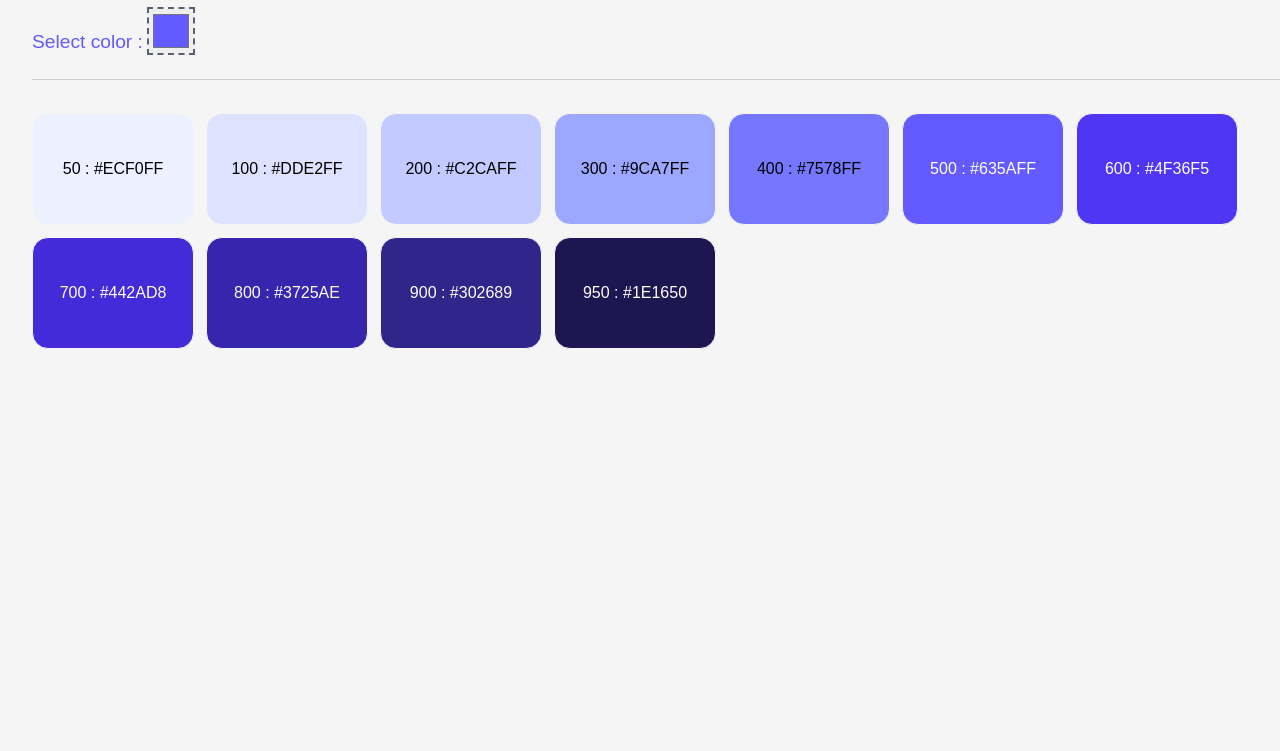
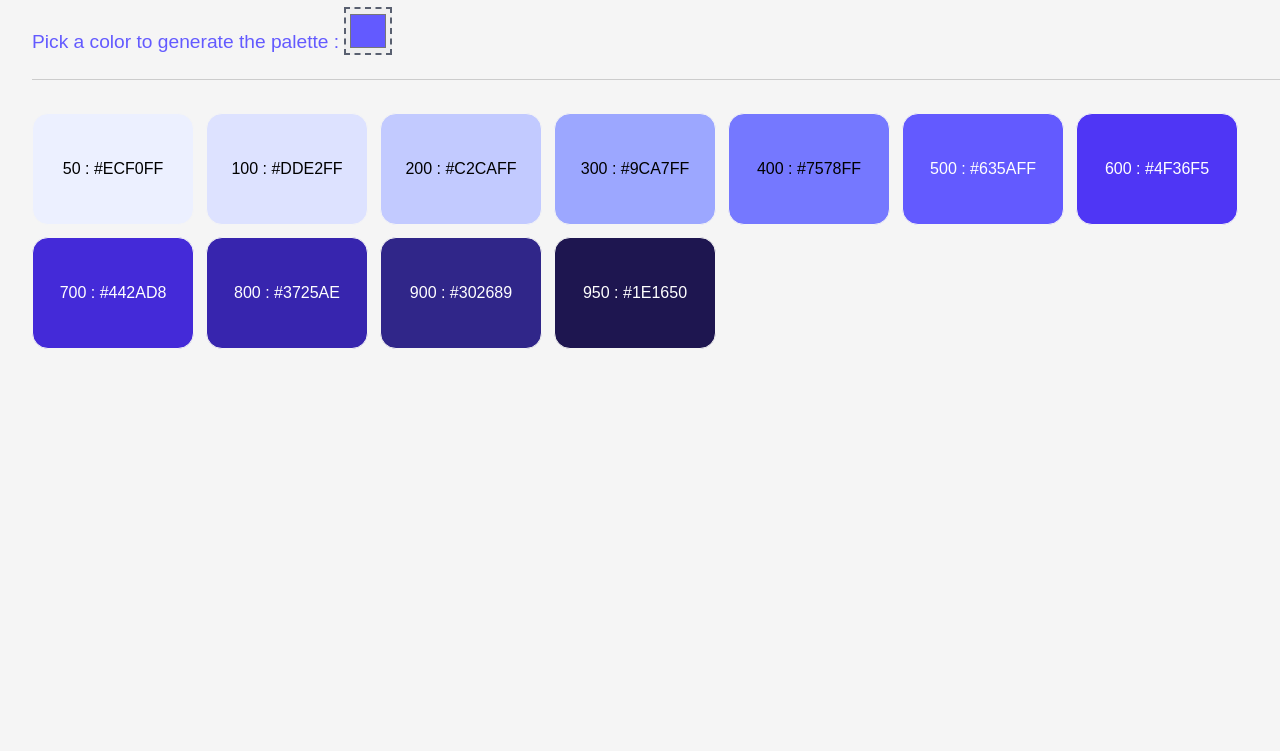
Before and after one commit to happyvig/tailwind-color-palette-generator, a website: page index.html in a window 1280 px wide. Shown: the part 105-856 px from the top of the page. Drawn offline with Linux system fonts and the light colour scheme; a web font is replaced by a local one.

Commit message:
Update index.html

```diff
--- a/index.html
+++ b/index.html
@@ -21,7 +21,7 @@
       h1.style.fontSize = "2rem";
       // console.log(window.TwColorPalette);
     </script>
-    <label id="color-picker-label" for="color-picker">Select color :</label>
+    <label id="color-picker-label" for="color-picker">Pick a color to generate the palette :</label>
     <input id="color-picker" type="color" value="#635AFF" />
     <hr />
     <div id="result-palette" class="flex-container wrap"></div>
```
